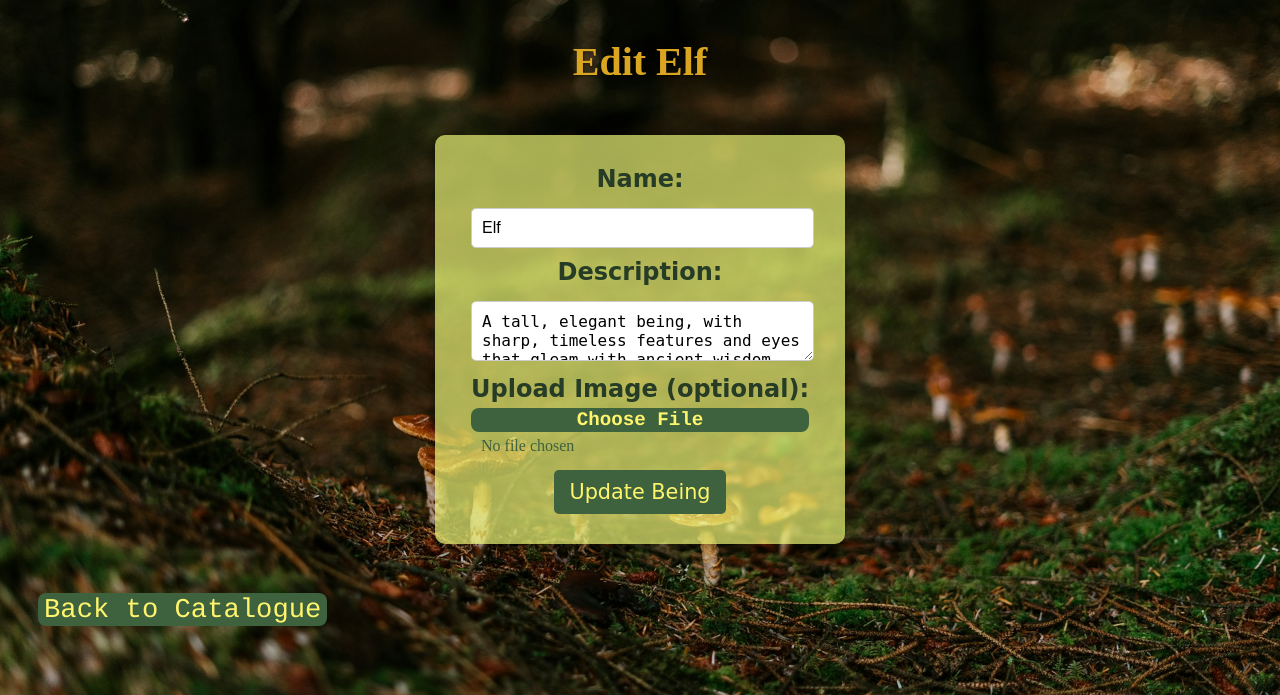
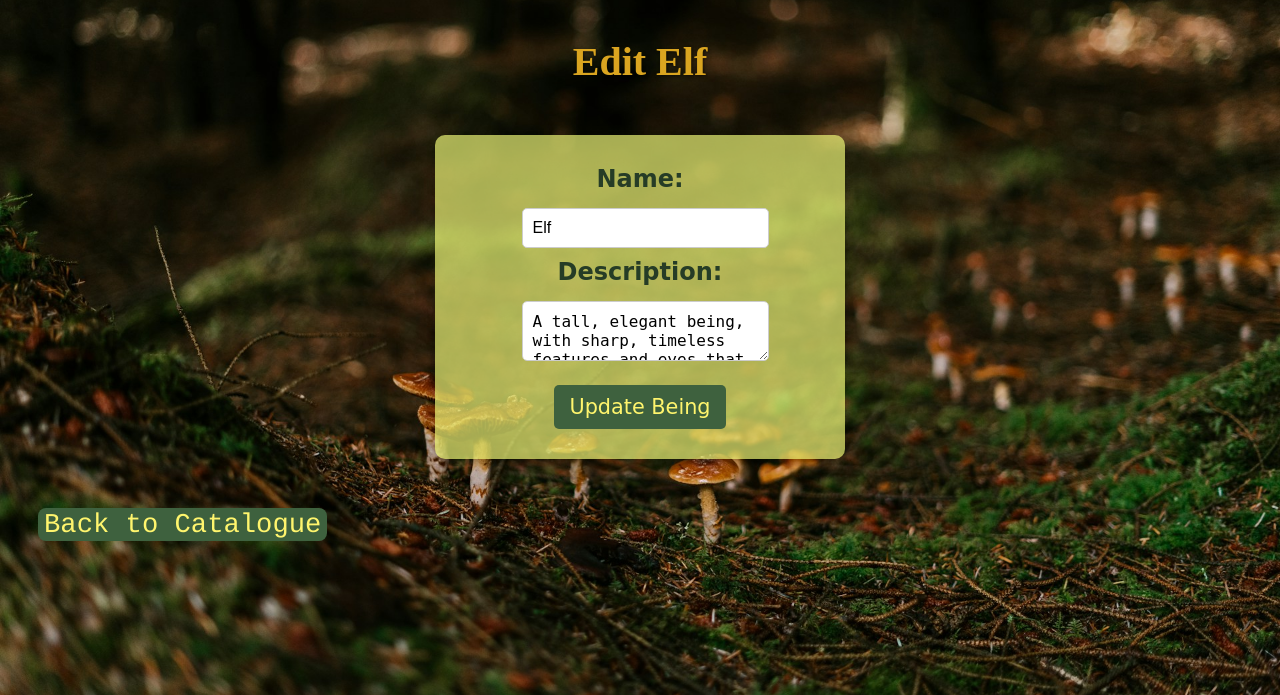
Before and after one commit to jtam90/faefolkfantasium, a Flask app: page /edit/2 in a window 1280 px wide. Shown: the top 695 px of the page. Run offline with Flask 3, Linux system fonts and the light colour scheme; some web fonts are replaced.

Commit message:
Remove uploads folder and image paths

```diff
--- a/faefolkfantasium/__init__.py
+++ b/faefolkfantasium/__init__.py
@@ -2,8 +2,6 @@ from flask import Flask
 from flask_sqlalchemy import SQLAlchemy
 
 app = Flask(__name__)
-app.config['UPLOAD_FOLDER'] = '/workspace/faefolkfantasium/faefolkfantasium/static/uploads'
-app.config['ALLOWED_EXTENSIONS'] = {'png', 'jpg', 'jpeg', 'gif'}
 
 
 app.config['SECRET_KEY'] = 'c92cbfa8cad45f0e69774545df036c13'
--- a/faefolkfantasium/routes.py
+++ b/faefolkfantasium/routes.py
@@ -19,12 +19,9 @@ def home():
     beings = Being.query.all()  # Query all beings from the database
     return render_template("index.html", beings=beings)
 
-
 # Route for Creating a New Being
 @app.route("/create", methods=["GET", "POST"])
 def create_being():
-    image_path = None  # Initialize as None
-
     if request.method == "POST":
         # Get the form data
         name = request.form.get("name")
@@ -33,33 +30,14 @@ def create_being():
         # Initialize new being without image path
         new_being = Being(name=name, description=description)
 
-        # Handle file upload for a new image
-    if 'image' in request.files:
-        file = request.files['image']
-    if file and allowed_file(file.filename):
-        filename = secure_filename(file.filename)
-        upload_path = os.path.join(app.config['UPLOAD_FOLDER'], filename)
-
-        try:
-            file.save(upload_path)
-            new_being.image_path = filename  # Save the image filename in the database
-            print(f"Image Path Saved: {new_being.image_path}")  # Debugging line
-        except FileNotFoundError:
-            flash("The upload folder does not exist or is inaccessible. Please check configuration.")
-            return redirect(url_for("create_being"))
-    else:
-        flash("Invalid file type. Please upload a PNG, JPG, JPEG, or GIF image.")
-
-
         # Add the new being to the database
         db.session.add(new_being)
-        db.session.commit()  # Make sure the new being is committed to the database
+        db.session.commit()  # Commit the new being to the database
 
         flash(f"Successfully created a new being: {name}")
         return redirect(url_for("home"))
 
-    return render_template("create_being.html", image_path=image_path)  # Pass image_path to template
-
+    return render_template("create_being.html")  # No need to pass image_path anymore
 
 
 # Route for Editing an Existing Being
@@ -71,28 +49,12 @@ def edit_being(being_id):
         being.name = request.form.get("name")
         being.description = request.form.get("description")
 
-        # Handle file upload for updating image
-        if 'image' in request.files:
-            file = request.files['image']
-            if file and allowed_file(file.filename):
-                filename = secure_filename(file.filename)
-                upload_path = os.path.join(app.config['UPLOAD_FOLDER'], filename)
-
-                # Save the file and update image path in the model
-                try:
-                    file.save(upload_path)
-                    being.image_path = filename  # Update the being's image path with new filename
-                except FileNotFoundError:
-                    flash("The upload folder does not exist or is inaccessible. Please check configuration.")
-                    return redirect(url_for("edit_being", being_id=being_id))
-            else:
-                flash("Invalid file type. Please upload a PNG, JPG, JPEG, or GIF image.")
-
         # Save changes to the database
         db.session.commit()
+        flash(f"Successfully updated the being: {being.name}")
         return redirect(url_for("home"))
 
-    return render_template("edit_being.html", being=being)  # Pass the existing being data to the template
+    return render_template("edit_being.html", being=being)  # No need to handle image_path anymore
 
 # Route for Deleting a Being
 @app.route("/delete/<int:being_id>", methods=["POST"])
--- a/faefolkfantasium/templates/edit_being.html
+++ b/faefolkfantasium/templates/edit_being.html
@@ -18,8 +18,7 @@
     <h2>Edit {{ being.name }}</h2>
 
     <div class="form-container">
-        <form action="{{ url_for('edit_being', being_id=being.id) }}" method="POST" enctype="multipart/form-data">
-
+        <form action="{{ url_for('edit_being', being_id=being.id) }}" method="POST">
             <label for="name">Name:</label>
             <input type="text" id="name" name="name" value="{{ being.name }}" required>
             <br>
@@ -28,27 +27,11 @@
             <textarea id="description" name="description" required>{{ being.description }}</textarea>
             <br>
 
-            <!-- Display current image if it exists -->
-            {% if being.image_path %}
-                <div class="current-image">
-                    <h4>Current Image:</h4>
-                    <img src="{{ url_for('static', filename='uploads/' + being.image_path) }}" alt="Current Image" style="max-width: 200px;">
-                </div>
-            {% endif %}
-
-            <div class="form-group">
-                <label>Upload Image (optional):</label>
-                <div class="file-upload">
-                    <label for="image" class="btn-add custom-file-upload">Choose File</label>
-                    <input type="file" id="image" name="image" accept="image/*" style="display: none;">
-                    <span id="file-name">No file chosen</span>
-                </div>
-            </div>
-
             <div class="button-container">
                 <button type="submit">Update Being</button>
             </div>
         </form>
+
     </div>
 
     <a href="{{ url_for('home') }}" class="btn-add" id="back-link">Back to Catalogue</a>
--- a/faefolkfantasium/templates/index.html
+++ b/faefolkfantasium/templates/index.html
@@ -36,7 +36,6 @@
             {% else %}
                 <img src="{{ url_for('static', filename='images/placeholder-leaf.jpg') }}" alt="Placeholder Image" class="card-image">
             {% endif %}
-t y b
 
                 <h3>{{ being.name }}</h3>
             </div>
```
Also changed, not shown: faefolkfantasium/templates/create_being.html (+2 -12 lines), faefolkfantasium/static/uploads/castle.jpg (deleted), faefolkfantasium/static/uploads/mystical-8424318_640.jpg (deleted), faefolkfantasium/static/uploads/northdowns.jpg (deleted), faefolkfantasium/static/uploads/walkers_in_nature.jpg (deleted), instance/beings.db.
